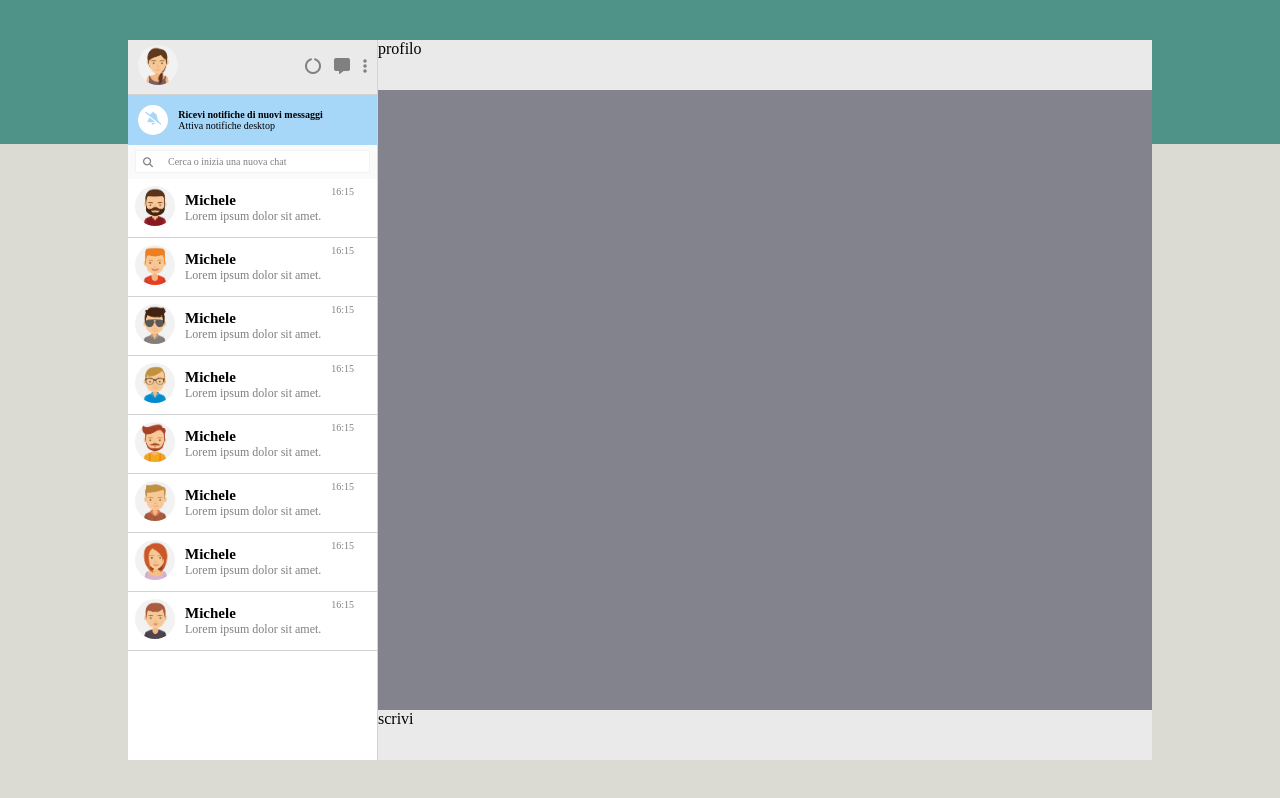
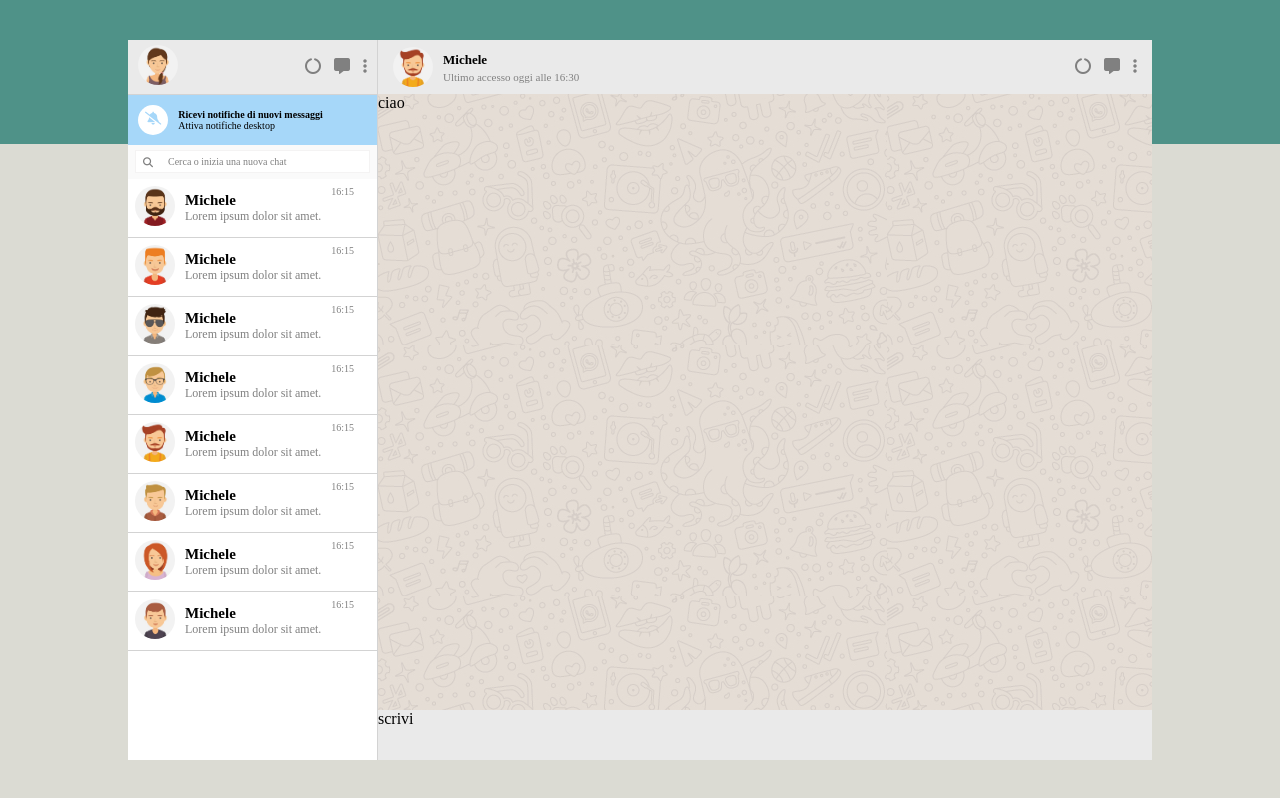
Before and after one commit to giannisaladino/html-css-boolzapp, a plain HTML site: page index.html in a window 1280 px wide. Drawn offline with Linux system fonts and the light colour scheme.

Commit message:
ADD: page-header of chat section

```diff
--- a/css/app.css
+++ b/css/app.css
@@ -61,6 +61,7 @@ body {
 /* myprofile */
 
 .myprofile {
+    height: 54px;
     background-color: #EAEAEA;
     padding: 10px 0;
     display: flex;
@@ -121,13 +122,53 @@ body {
     background-color: rgb(131, 131, 142);
     display: flex;
     flex-direction: column;
-    justify-content: space-between;
 }
 
+/* page-header */
+
 .page-header {
-    height: 50px;
+    height: 54px;
     background-color: #EAEAEA;
+    padding: 0 15px;
 }
+
+.page-header .card {
+    height: 100%;
+    display: flex;
+    align-items: center;
+}
+
+.page-header .card .card-img {
+    display: flex;
+    align-items: center;
+    gap: 10px;
+}
+
+.page-header .card-img .last-access {
+    font-size: 13px;
+}
+
+.page-header .card-img .last-access .message {
+    font-size: 11px;
+    color: gray;
+    margin-top: 3px;
+}
+
+
+.page-content .page-header .icons {
+    display: none;
+}
+
+
+/* chat */
+
+.page-content .chat {
+    flex-grow: 1;
+    background-image: url(../img/mine.jpg);
+}
+
+
+/* bottom-input */
 
 .page-input {
     height: 50px;
@@ -149,6 +190,19 @@ body {
         display: block;
         width: 65px;
         background-color: #FFFFFF;
+    }
+
+    .page-content .page-header .card {
+        display: flex;
+        align-items: center;
+        justify-content: space-between;
+    }
+
+    .page-content .page-header .icons {
+        display: flex;
+        gap: 13px;
+        color: gray;
+
     }
 }
 
--- a/index.html
+++ b/index.html
@@ -173,7 +173,25 @@
 
         <div class="page-content">
             <div class="page-header">
-                profilo
+                <div class="card">
+                    <div class="card-img">
+                        <img src="./img/avatar_4.jpg" alt="">
+                        <div class="last-access">
+                            <p class="name"><strong>Michele</strong></p>
+                            <p class="message">Ultimo accesso oggi alle 16:30</p>
+                        </div>
+                    </div>
+                    <div class="icons">
+                        <a href="#"><i class="fa-solid fa-circle-notch"></i></a>
+                        <a href="#"><i class="fa-solid fa-message"></i></a>
+                        <a href="#"><i class="fa-solid fa-ellipsis-vertical"></i></a>
+                    </div>
+
+                </div>
+            </div>
+
+            <div class="chat">
+                ciao
             </div>
 
             <div class="page-input">
```
